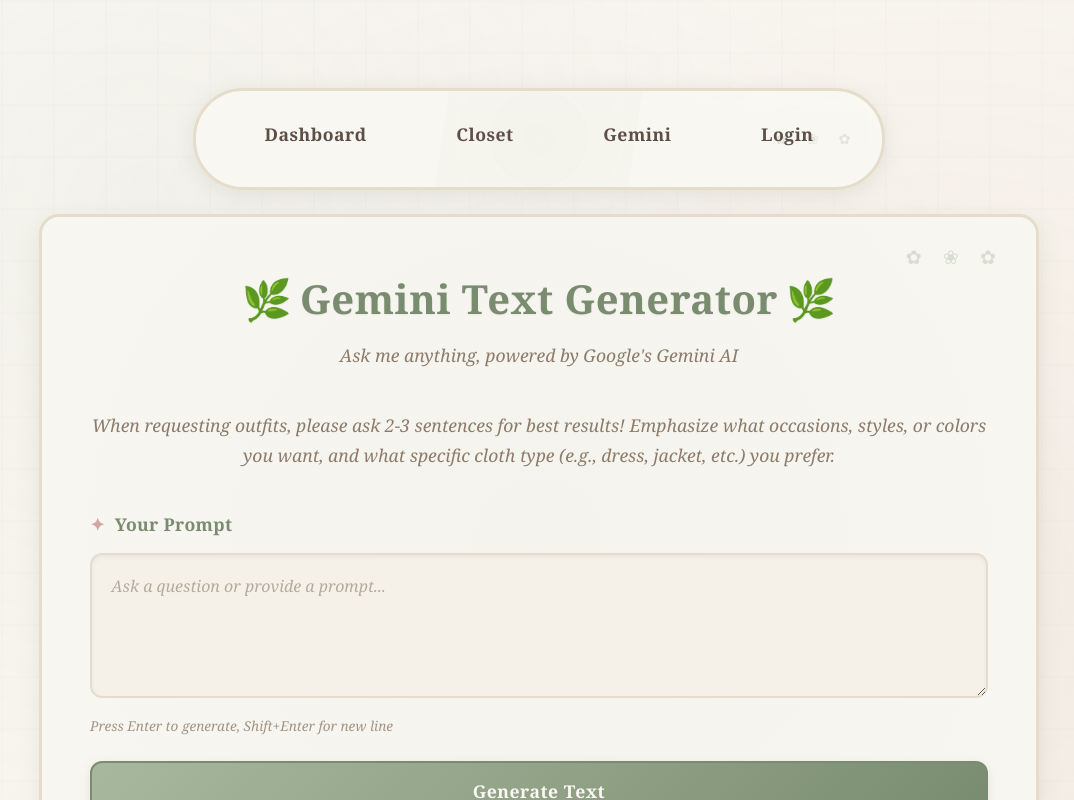
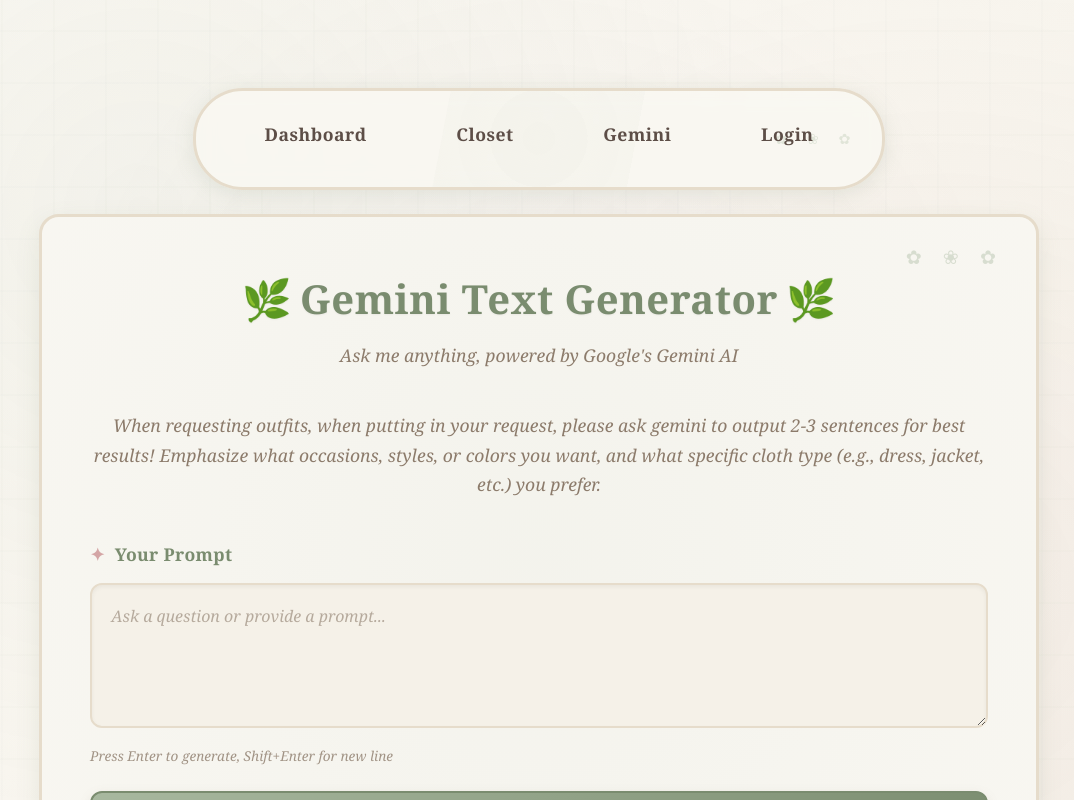
Before and after one commit to technica-hackathon-2025/app-technica2025, a React (Vite) app in the folder technica-hackthon/: page /gemini in a window 1280 px wide. Shown: the top 800 px of the page, without its empty margins (101-1175 px from the left). Built offline with nearby package versions, Linux system fonts and the light colour scheme; no server answers.

Commit message:
fixed small text

```diff
--- a/technica-hackthon/src/pages/Gemini.tsx
+++ b/technica-hackthon/src/pages/Gemini.tsx
@@ -109,7 +109,7 @@
           </p>
 
           <p className="text-generator-subtitle">
-            When requesting outfits, please ask 2-3 sentences for best results! Emphasize what occasions, styles, or colors you want, and what specific cloth type (e.g., dress, jacket, etc.) you prefer.
+            When requesting outfits, when putting in your request, please ask gemini to output 2-3 sentences for best results! Emphasize what occasions, styles, or colors you want, and what specific cloth type (e.g., dress, jacket, etc.) you prefer.
           </p>
 
           <div className="text-generator-form">
```
